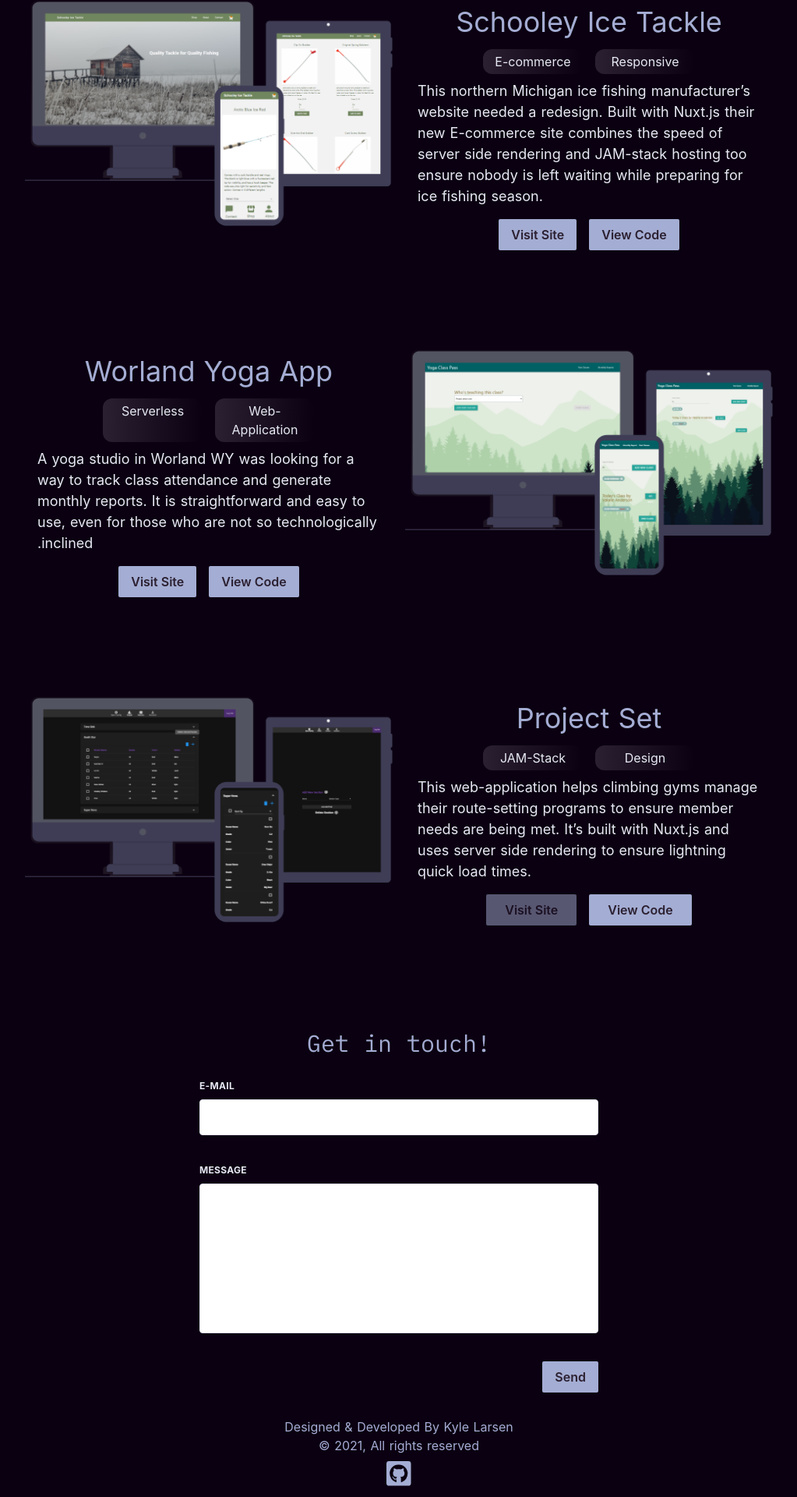
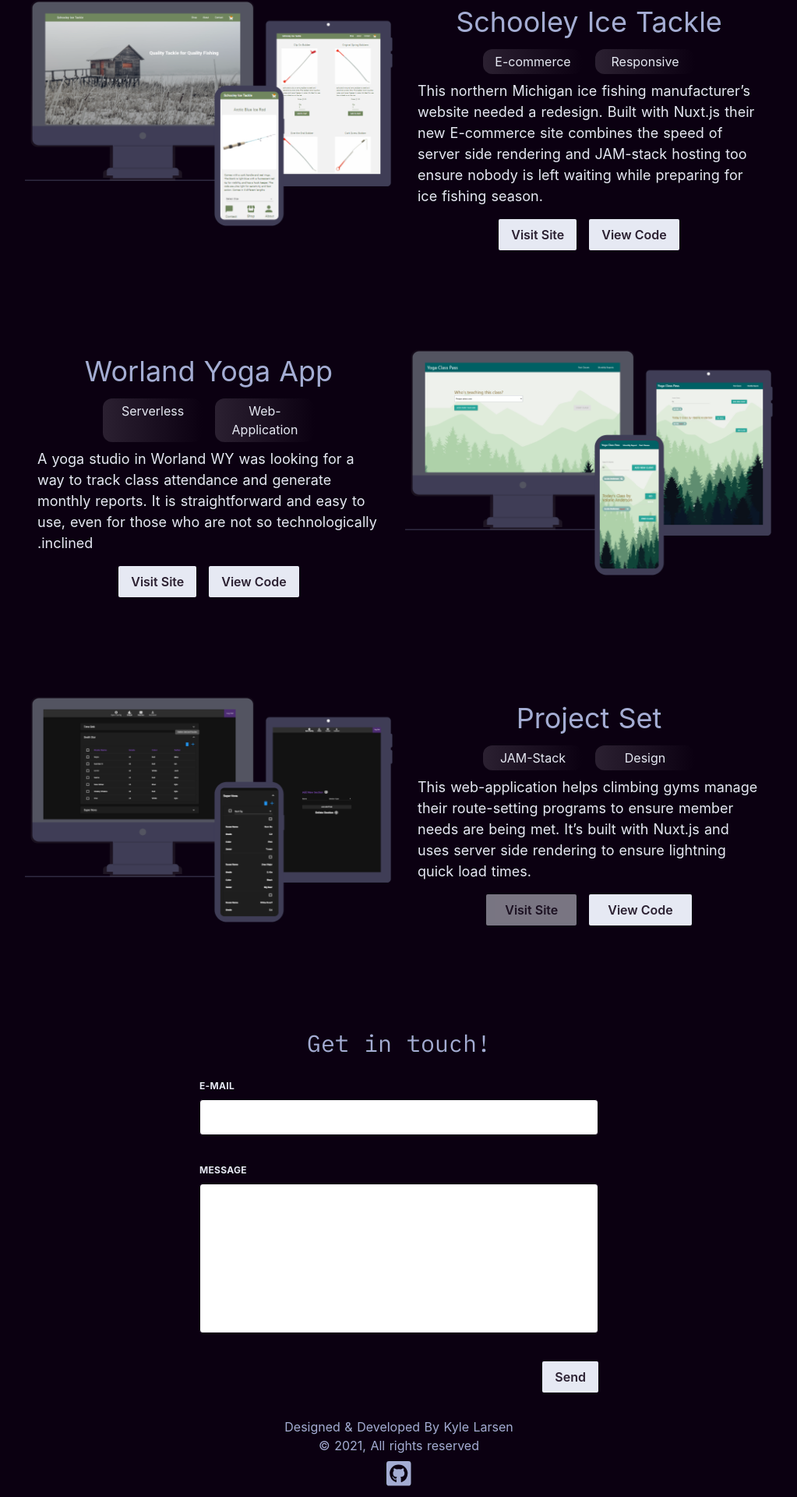
Before and after one commit to LarsenKyle/Klarsen.meV2, a Nuxt app: page / in a window 1280 px wide. Shown: the part 2883-4803 px from the top of the page at 78% size, without its empty margins (128-1151 px from the left). Built offline with nearby package versions, Linux system fonts and the light colour scheme.

Commit message:
labels for

```diff
--- a/components/Contact.vue
+++ b/components/Contact.vue
@@ -4,18 +4,18 @@
     <form action="https://formspree.io/krlars87@gmail.com" method="POST" class="w-10/12 max-w-lg m-auto text-primaryText">
         <div class="flex flex-wrap -mx-3 mb-6">
             <div class="w-full px-3">
-            <label class="block uppercase tracking-wide text-gray-700 text-xs font-bold mb-2" for="grid-password">
+            <label class="block uppercase tracking-wide text-gray-700 text-xs font-bold mb-2" for="email">
                 E-mail
             </label>
-            <input v-model="email" class="appearance-none block w-full bg-gray-200 text-gray-700 border border-gray-200 rounded py-3 px-4 mb-3 leading-tight focus:outline-none focus:bg-white focus:border-gray-500" id="email" type="email">
+            <input v-model="email" class="appearance-none block w-full bg-gray-200 text-dark border border-gray-200 rounded py-3 px-4 mb-3 leading-tight focus:outline-none focus:bg-white focus:border-gray-500" id="email" type="email">
             </div>
         </div>
         <div class="flex flex-wrap -mx-3 mb-6">
             <div class="w-full px-3">
-            <label class="block uppercase tracking-wide text-gray-700 text-xs font-bold mb-2" for="grid-password">
+            <label class="block uppercase tracking-wide text-gray-700 text-xs font-bold mb-2" for="message">
                 Message
             </label>
-            <textarea v-model="text" class=" no-resize appearance-none block w-full bg-gray-200 text-gray-700 border border-gray-200 rounded py-3 px-4 mb-3 leading-tight focus:outline-none focus:bg-white focus:border-gray-500 h-48 resize-none" id="message"></textarea>
+            <textarea  v-model="text" class=" no-resize appearance-none block w-full bg-gray-200 text-dark border border-gray-200 rounded py-3 px-4 mb-3 leading-tight focus:outline-none focus:bg-white focus:border-gray-500 h-48 resize-none" id="message"></textarea>
             </div>
         </div>
         <div class="grid place-items-end">
@@ -23,7 +23,7 @@
             <button
             type="submit"
             @submit="clear"
-            class="py-2 px-4  bg-lightest text-deep font-semibold rounded-sm hover:bg-deep hover:text-lightest transition ease-in duration-200 transform "
+            class="py-2 px-4  bg-primaryText text-deep font-semibold rounded-sm hover:bg-deep hover:text-primaryText transition ease-in duration-200 transform "
             >Send</button>
             </div>
 
--- a/components/Work.vue
+++ b/components/Work.vue
@@ -15,12 +15,12 @@
       <div class="w-full m-auto mt-4 flex justify-center">
         <a  target="_blank" href="https://www.schooleyicetackle.com/">
     <button
-        class=" py-2 px-4 mr-2 bg-lightest text-deep font-semibold rounded-sm hover:bg-deep hover:text-lightest transition ease-in duration-200 transform "
+        class=" py-2 px-4 mr-2 bg-primaryText text-deep font-semibold rounded-sm hover:bg-deep hover:text-primaryText transition ease-in duration-200 transform "
       >Visit Site</button>
       </a>
       <a target="_blank" href="https://github.com/LarsenKyle/JAM-Schooley">
     <button
-        class="py-2 px-4 ml-2 bg-lightest text-deep font-semibold rounded-sm hover:bg-deep hover:text-lightest transition ease-in duration-200 transform "
+        class="py-2 px-4 ml-2 bg-primaryText text-deep font-semibold rounded-sm hover:bg-deep hover:text-primaryText transition ease-in duration-200 transform "
       >View Code</button>
       </a>
       </div>
@@ -41,12 +41,12 @@
       <div class="w-full m-auto mt-4 flex justify-center reverse">
         <a target="_blank" href="https://github.com/LarsenKyle/WorlandYoga">
           <button
-            class="py-2 px-4 ml-2 bg-lightest text-deep font-semibold rounded-sm hover:bg-deep hover:text-lightest transition ease-in duration-200 transform "
+            class="py-2 px-4 ml-2 bg-primaryText text-deep font-semibold rounded-sm hover:bg-deep hover:text-primaryText transition ease-in duration-200 transform "
           >View Code</button>
         </a>
         <a target="_blank" href="https://geoapp-a5e8c.firebaseapp.com/">
          <button
-          class="py-2 px-4 mr-2 bg-lightest text-deep font-semibold rounded-sm hover:bg-deep hover:text-lightest transition ease-in duration-200 transform "
+          class="py-2 px-4 mr-2 bg-primaryText text-deep font-semibold rounded-sm hover:bg-deep hover:text-primaryText transition ease-in duration-200 transform "
         >Visit Site</button>
         </a>
       </div>
@@ -66,11 +66,11 @@
       <p class="text-primaryText text-left text-lg px-4">This web-application helps climbing gyms manage their route-setting programs to ensure member needs are being met. It’s built with Nuxt.js and uses server side rendering to ensure lightning quick load times.</p>
       <div class="w-full m-auto mt-4 flex justify-center">
          <button
-          class="py-2 px-6 mr-2 bg-lightest focus:outline-none opacity-50  text-deep font-semibold rounded-sm  "
+          class="py-2 px-6 mr-2 bg-primaryText focus:outline-none opacity-50  text-deep font-semibold rounded-sm  "
         >Visit Site</button>
         <a target="_blank" href="https://github.com/LarsenKyle/Project-Set">
           <button
-            class="py-2 px-6 ml-2 bg-lightest text-deep font-semibold rounded-sm hover:bg-deep hover:text-lightest transition ease-in duration-200 transform "
+            class="py-2 px-6 ml-2 bg-primaryText text-deep font-semibold rounded-sm hover:bg-deep hover:text-primaryText transition ease-in duration-200 transform "
           >View Code</button>
         </a>
       </div>
```
